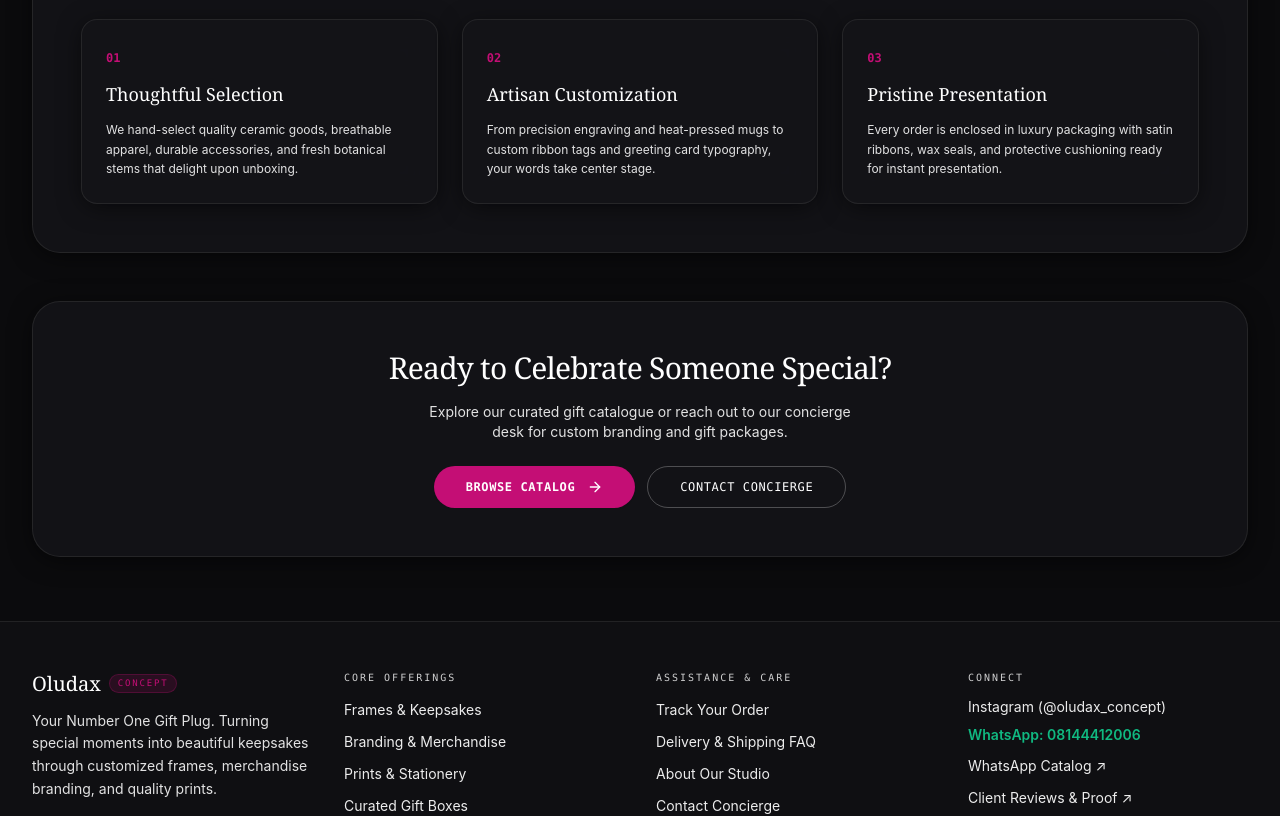
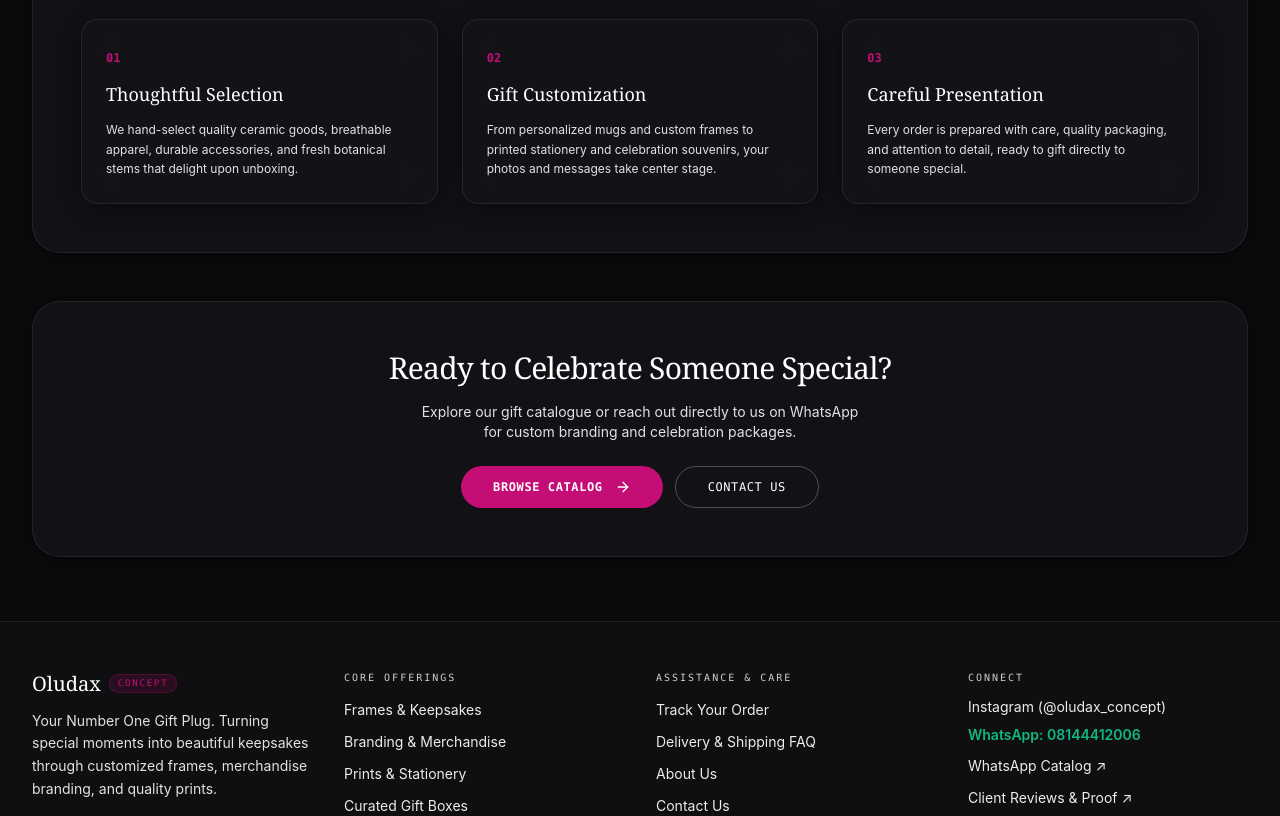
Before and after one commit to jisayo/oludax-concept, a Next.js app: page /about in a window 1280 px wide. Shown: the part 1800-2616 px from the top of the page. Built offline with nearby package versions, Linux system fonts and the light colour scheme; no server answers.

Commit message:
refactor: align store branding with customized gifts and WhatsApp catalog identity, purge bespoke and concierge references

```diff
--- a/app/about/page.tsx
+++ b/app/about/page.tsx
@@ -9,7 +9,7 @@ import {
 export const metadata = {
   title: "About Us | OLUDAX CONCEPT",
   description:
-    "Learn about OLUDAX CONCEPT, our approach to thoughtful gifting, artisanal personalization, and our commitment to making every celebration memorable.",
+    "Learn about OLUDAX CONCEPT — Your Number One Gift Plug. We customise gifts, frames, merchandise branding, and celebration packages in Ile-Ife, Akure, and nationwide.",
 };
 
 export default function AboutPage() {
@@ -194,20 +194,20 @@ export default function AboutPage() {
             <div className="glass rounded-2xl p-6 space-y-3 border border-black/8 dark:border-[rgba(244,244,242,0.08)]">
               <span className="font-mono text-xs text-accent font-semibold">02</span>
               <h3 className="font-display text-lg font-medium text-cloud">
-                Artisan Customization
+                Gift Customization
               </h3>
               <p className="text-xs leading-relaxed text-cloud/50">
-                From precision engraving and heat-pressed mugs to custom ribbon tags and greeting card typography, your words take center stage.
+                From personalized mugs and custom frames to printed stationery and celebration souvenirs, your photos and messages take center stage.
               </p>
             </div>
 
             <div className="glass rounded-2xl p-6 space-y-3 border border-black/8 dark:border-[rgba(244,244,242,0.08)]">
               <span className="font-mono text-xs text-accent font-semibold">03</span>
               <h3 className="font-display text-lg font-medium text-cloud">
-                Pristine Presentation
+                Careful Presentation
               </h3>
               <p className="text-xs leading-relaxed text-cloud/50">
-                Every order is enclosed in luxury packaging with satin ribbons, wax seals, and protective cushioning ready for instant presentation.
+                Every order is prepared with care, quality packaging, and attention to detail, ready to gift directly to someone special.
               </p>
             </div>
           </div>
@@ -219,7 +219,7 @@ export default function AboutPage() {
             Ready to Celebrate Someone Special?
           </h2>
           <p className="text-xs sm:text-sm text-cloud/50 max-w-md mx-auto">
-            Explore our curated gift catalogue or reach out to our concierge desk for custom branding and gift packages.
+            Explore our gift catalogue or reach out directly to us on WhatsApp for custom branding and celebration packages.
           </p>
           <div className="flex flex-wrap gap-3 justify-center pt-2">
             <Link href="/shop" className="btn-primary py-3 px-8 font-mono text-xs uppercase tracking-wider">
@@ -227,7 +227,7 @@ export default function AboutPage() {
               <ArrowRight className="w-4 h-4 ml-1" />
             </Link>
             <Link href="/contact" className="btn-outline py-3 px-8 font-mono text-xs uppercase tracking-wider">
-              <span>Contact Concierge</span>
+              <span>Contact Us</span>
             </Link>
           </div>
         </div>
--- a/app/admin/page.tsx
+++ b/app/admin/page.tsx
@@ -1107,7 +1107,7 @@ export default function AdminDashboardPage() {
                   Catalogue & Stock Control
                 </h3>
                 <p className="font-mono text-xs text-gray-400">
-                  Instant stock adjustments for artisan gifting materials
+                  Instant stock adjustments for gift items & materials
                 </p>
               </div>
               <span className="font-mono text-xs text-pink bg-pink/15 px-3 py-1 rounded-full border border-pink/25">
@@ -1571,7 +1571,7 @@ export default function AdminDashboardPage() {
               {/* Internal Staff Notes */}
               <div>
                 <label className="block text-gray-400 uppercase text-[10px] mb-1 font-semibold">
-                  Internal Staff / Concierge Notes
+                  Internal Staff Notes
                 </label>
                 <textarea
                   rows={2}
@@ -1650,7 +1650,7 @@ export default function AdminDashboardPage() {
 
             <p className="text-gray-300 leading-relaxed text-[11px]">
               This will update the order status to <strong>Cancelled</strong>,
-              halt artisan production queue, and log the reason in the customer
+              halt production queue, and log the reason in the customer
               tracking timeline.
             </p>
 
@@ -1669,8 +1669,8 @@ export default function AdminDashboardPage() {
                 <option value="Customer requested cancellation via Email/Phone">
                   Customer requested cancellation via Email/Phone
                 </option>
-                <option value="Artisan materials or customized stock unavailable">
-                  Artisan materials or customized stock unavailable
+                <option value="Production materials or customized stock unavailable">
+                  Production materials or customized stock unavailable
                 </option>
                 <option value="Incomplete or unverified destination address in Nigeria">
                   Incomplete or unverified destination address in Nigeria
--- a/app/api/contact/route.ts
+++ b/app/api/contact/route.ts
@@ -49,7 +49,7 @@ export async function POST(request: NextRequest) {
     return NextResponse.json(
       {
         success: true,
-        message: "Thank you! Our concierge team has received your inquiry.",
+        message: "Thank you! Our team has received your inquiry.",
         data: saved,
       },
       { status: 201 }
--- a/app/categories/page.tsx
+++ b/app/categories/page.tsx
@@ -95,14 +95,14 @@ export default function CategoriesPage() {
               Looking for customized gifts or corporate packages?
             </h3>
             <p className="text-cloud/50 text-xs sm:text-sm">
-              Explore our comprehensive catalogue or chat directly with our concierge team for custom branding and special orders.
+              Explore our comprehensive catalogue or chat directly with us on WhatsApp for custom branding and special orders.
             </p>
           </div>
           <Link
             href="/contact"
             className="btn-primary px-8 py-3.5 font-mono text-xs uppercase tracking-[0.14em] shrink-0"
           >
-            <span>Contact Concierge</span>
+            <span>Contact Us</span>
             <ArrowRight className="w-4 h-4 ml-1" />
           </Link>
         </div>
--- a/app/contact/page.tsx
+++ b/app/contact/page.tsx
@@ -63,7 +63,7 @@ export default function ContactPage() {
               Home
             </Link>
             <ChevronRight className="w-3 h-3 text-cloud/30" />
-            <span className="text-accent font-semibold">Contact Concierge</span>
+            <span className="text-accent font-semibold">Contact Us</span>
           </nav>
 
           <div className="max-w-2xl">
@@ -71,7 +71,7 @@ export default function ContactPage() {
               We&apos;re Here to Help
             </h1>
             <p className="text-cloud/50 text-xs sm:text-sm mt-1 leading-relaxed">
-              Have a question about a customized gift, delivery timeline, or corporate bulk gifting? Reach out to our concierge team.
+              Have a question about a customized gift, delivery timeline, or corporate branding order? Reach out to our team.
             </p>
           </div>
         </div>
@@ -223,7 +223,7 @@ export default function ContactPage() {
                 Send Us a Message
               </h2>
               <p className="text-xs text-cloud/50 mb-6">
-                Fill in the form below and an artisan concierge will reply promptly.
+                Fill in the form below and our team will reply promptly.
               </p>
 
               {submitted ? (
--- a/app/faq/page.tsx
+++ b/app/faq/page.tsx
@@ -196,14 +196,14 @@ export default function FAQPage() {
             Still Have Questions?
           </h3>
           <p className="text-xs text-cloud/50 max-w-sm mx-auto leading-relaxed">
-            Our artisan concierge is available on WhatsApp and email to assist with special gift combinations or express orders.
+            Our support team is available on WhatsApp and email to assist with special gift combinations or express orders.
           </p>
           <div className="pt-2">
             <Link
               href="/contact"
               className="btn-primary text-xs py-3 px-8 font-mono uppercase tracking-wider inline-flex items-center gap-2"
             >
-              <span>Contact Concierge</span>
+              <span>Contact Us</span>
               <ArrowRight className="w-3.5 h-3.5" />
             </Link>
           </div>
--- a/app/page.tsx
+++ b/app/page.tsx
@@ -636,9 +636,9 @@ export default function Home() {
             </div>
             <div>
               <p className="font-mono text-xs uppercase tracking-wider font-semibold text-cloud">
-                WhatsApp Concierge
+                WhatsApp Support
               </p>
-              <p className="text-xs text-cloud/50">Direct artisan support</p>
+              <p className="text-xs text-cloud/50">Direct order assistance</p>
             </div>
           </div>
         </div>
--- a/app/track/page.tsx
+++ b/app/track/page.tsx
@@ -116,7 +116,7 @@ function TrackContent() {
                 Track Your Gift Package
               </h1>
               <p className="text-cloud/50 text-xs sm:text-sm mt-1 max-w-xl">
-                Enter your order reference number to view artisan personalization status and courier transit milestones.
+                Enter your order reference number to view customization status and courier transit milestones.
               </p>
             </div>
           </div>
--- a/components/layout/Footer.tsx
+++ b/components/layout/Footer.tsx
@@ -95,7 +95,7 @@ export default function Footer() {
                   href="/about"
                   className="text-sm text-cloud/60 transition hover:text-cloud"
                 >
-                  About Our Studio
+                  About Us
                 </Link>
               </li>
               <li>
@@ -103,7 +103,7 @@ export default function Footer() {
                   href="/contact"
                   className="text-sm text-cloud/60 transition hover:text-cloud"
                 >
-                  Contact Concierge
+                  Contact Us
                 </Link>
               </li>
             </ul>
--- a/lib/rbac.ts
+++ b/lib/rbac.ts
@@ -72,7 +72,7 @@ export const ROLES: Record<Role, RoleDefinition> = {
     ],
   },
   support: {
-    name: "Concierge / Support",
+    name: "Customer Support",
     description: "Customer service: editing delivery destinations, phone numbers & order cancellations",
     badgeColor: "bg-emerald-500/15 text-emerald-400 border-emerald-500/30",
     permissions: [
```
Also changed, not shown: 1 other file (tests, documents, lock files or other folders).
